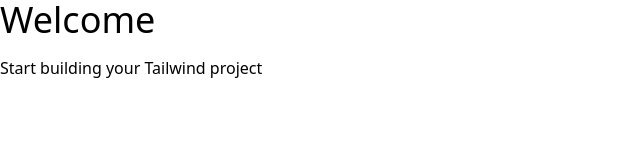
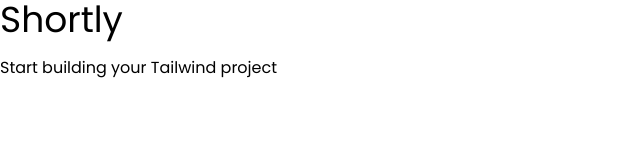
Before and after one commit to JRGironDev/Shortly, a website: page index.html in a window 1280 px wide. Shown: the whole page, without its empty margins (0-640 px from the left). Drawn offline with Linux system fonts and the light colour scheme.

Commit message:
Add Tailwind Config

```diff
--- a/index.html
+++ b/index.html
@@ -4,11 +4,15 @@
     <meta charset="UTF-8" />
     <meta http-equiv="X-UA-Compatible" content="IE=edge" />
     <meta name="viewport" content="width=device-width, initial-scale=1.0" />
+    <link rel="shortcut icon" type="image/png" href="images/favicon-32x32.png" />
+    <link rel="preconnect" href="https://fonts.googleapis.com">
+    <link rel="preconnect" href="https://fonts.gstatic.com" crossorigin>
+    <link href="https://fonts.googleapis.com/css2?family=Poppins:wght@400;500;700&display=swap" rel="stylesheet">
     <link rel="stylesheet" href="css/style.css" />
-    <title>Simple Tailwind Starter</title>
+    <title>Shortly</title>
   </head>
   <body>
-    <h1 class="text-4xl mb-4">Welcome</h1>
+    <h1 class="text-4xl mb-4">Shortly</h1>
     <p>Start building your Tailwind project</p>
   </body>
 </html>
--- a/tailwind.config.js
+++ b/tailwind.config.js
@@ -1,7 +1,23 @@
 module.exports = {
   content: ['./*.html'],
   theme: {
-    extend: {},
+    extend: {
+      colors: {
+        cyan: 'hsl(180, 66%, 49%)',
+        cyanLight: 'hsl(180, 66%, 69%)',
+        darkViolet: 'hsl(257, 27%, 26%)',
+        red: 'hsl(0, 87%, 67%)',
+        grayishViolet: 'hsl(257, 7%, 63%)',
+        veryDarkBlue: 'hsl(255, 11%, 22%)',
+        veryDarkViolet: 'hsl(260, 8%, 14%) ',
+      },
+      fontFamily: {
+        sans: ['Poppins', 'sans-serif'],
+      },
+      spacing: {
+        180: '32rem',
+      },
+    },
   },
   plugins: [],
 }
```
Also changed, not shown: css/style.css, readme.md, 1 other file.
